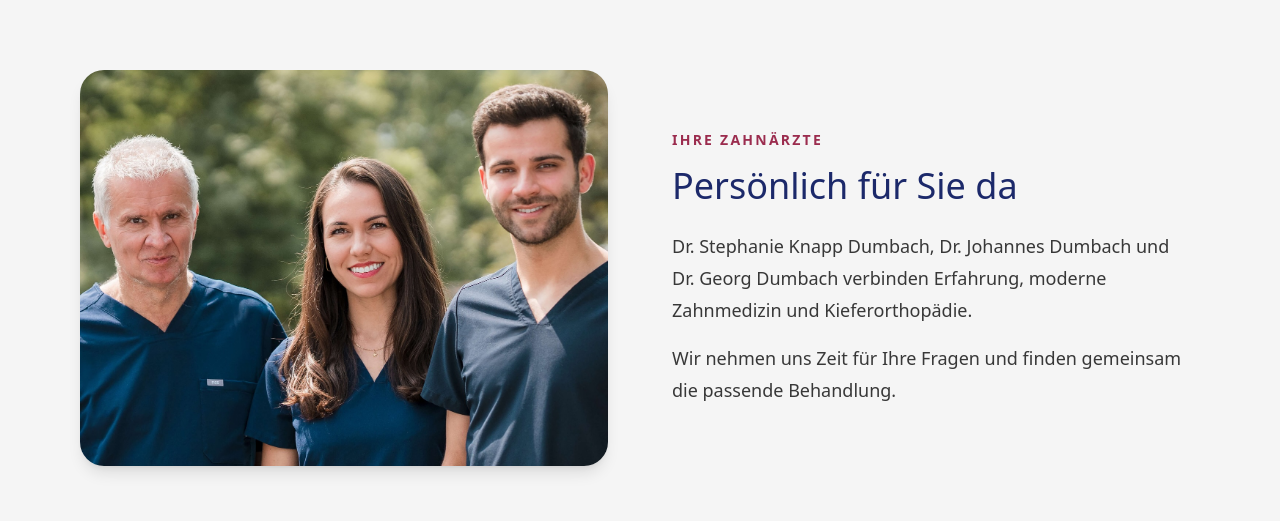
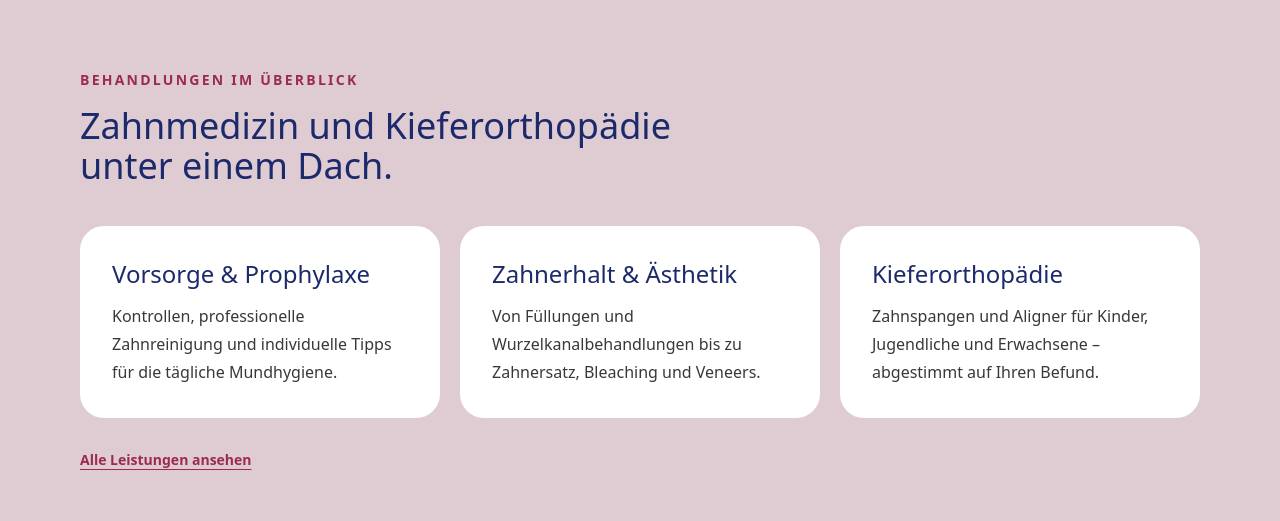
Before and after one commit to chrisknapp98/react-dentist-example, a Next.js app: page / in a window 1280 px wide. Shown: the part 1166-1687 px from the top of the page. Built offline with nearby package versions, Linux system fonts and the light colour scheme; no server answers.

Commit message:
add some sections

```diff
--- a/src/app/leistungen/page.tsx
+++ b/src/app/leistungen/page.tsx
@@ -72,6 +72,17 @@ export default function LeistungenPage() {
             </div>
           </div>
         </section>
+
+        <section className="bg-practiceSkin px-6 py-14 sm:px-12 md:py-20 lg:px-20">
+          <div className="mx-auto grid max-w-6xl gap-8 md:grid-cols-[minmax(0,1fr)_auto] md:items-center">
+            <div className="max-w-3xl">
+              <p className="text-sm font-semibold uppercase tracking-[0.16em] text-practiceRed">Nicht sicher, was passt?</p>
+              <h2 className="mt-4 text-3xl font-light leading-tight text-textBlue sm:text-4xl">Wir klären es gemeinsam in Ruhe.</h2>
+              <p className="mt-5 text-base leading-7 text-textGrey sm:text-lg sm:leading-8">Bringen Sie Ihre Fragen gern mit. Nach einer sorgfältigen Untersuchung besprechen wir verständlich, welche Behandlung sinnvoll sein kann.</p>
+            </div>
+            <a href="/kontakt" className="inline-flex w-fit rounded-full bg-practiceRed px-6 py-3 text-sm font-semibold text-white transition-transform hover:-translate-y-0.5 focus-visible:outline focus-visible:outline-2 focus-visible:outline-offset-4 focus-visible:outline-practiceRed">Beratung vereinbaren</a>
+          </div>
+        </section>
       </main>
       <Footer />
     </div>
--- a/src/app/page.tsx
+++ b/src/app/page.tsx
@@ -4,11 +4,49 @@ import { OpeningHoursAndRecentNews } from "./comingSoon/openingHoursAndRecentNew
 import Image from "next/image";
 import { Footer } from "./common/footer/footer";
 
+const treatmentAreas = [
+  {
+    title: "Vorsorge & Prophylaxe",
+    text: "Kontrollen, professionelle Zahnreinigung und individuelle Tipps für die tägliche Mundhygiene.",
+  },
+  {
+    title: "Zahnerhalt & Ästhetik",
+    text: "Von Füllungen und Wurzelkanalbehandlungen bis zu Zahnersatz, Bleaching und Veneers.",
+  },
+  {
+    title: "Kieferorthopädie",
+    text: "Zahnspangen und Aligner für Kinder, Jugendliche und Erwachsene – abgestimmt auf Ihren Befund.",
+  },
+] as const;
+
 export default function Home() {
   return (
     <div className="font-sans">
       <WelcomeBanner />
       <OpeningHoursAndRecentNews />
+      <section className="bg-practiceSkin px-6 py-14 sm:px-12 md:py-20 lg:px-20">
+        <div className="mx-auto max-w-6xl">
+          <div className="max-w-2xl">
+            <p className="text-sm font-semibold uppercase tracking-[0.16em] text-practiceRed">
+              Behandlungen im Überblick
+            </p>
+            <h2 className="mt-4 text-3xl font-light leading-tight text-textBlue sm:text-4xl">
+              Zahnmedizin und Kieferorthopädie unter einem Dach.
+            </h2>
+          </div>
+          <div className="mt-10 grid gap-5 md:grid-cols-3">
+            {treatmentAreas.map((area) => (
+              <article key={area.title} className="rounded-3xl bg-white p-7 sm:p-8">
+                <h3 className="text-2xl font-light text-textBlue">{area.title}</h3>
+                <p className="mt-3 leading-7 text-textGrey">{area.text}</p>
+              </article>
+            ))}
+          </div>
+          <a href="/leistungen" className="mt-8 inline-flex text-sm font-semibold text-practiceRed underline underline-offset-4 transition-colors hover:text-textBlue focus-visible:outline focus-visible:outline-2 focus-visible:outline-offset-4 focus-visible:outline-practiceRed">
+            Alle Leistungen ansehen
+          </a>
+        </div>
+      </section>
       <section className="bg-backgroundLightGray px-6 py-14 sm:px-12 md:py-20 lg:px-20">
         <div className="mx-auto grid max-w-6xl items-center gap-10 lg:grid-cols-2 lg:gap-16">
           <div className="relative aspect-[4/3] overflow-hidden rounded-3xl shadow-lg">
@@ -22,7 +60,7 @@ export default function Home() {
           </div>
           <div className="max-w-xl text-textGrey">
             <p className="text-sm font-semibold uppercase tracking-[0.16em] text-practiceRed">
-              Ihre Zahnärzte
+              Zahnärzte &amp; Kieferorthopädie
             </p>
             <h2 className="mt-4 text-3xl font-light text-textBlue sm:text-4xl">
               Persönlich für Sie da
--- a/src/app/praxis/page.tsx
+++ b/src/app/praxis/page.tsx
@@ -10,21 +10,6 @@ export const metadata: Metadata = {
   description:
     "Lernen Sie unsere moderne, barrierefreie Zahnarztpraxis mit Kieferorthopädie in Pegnitz kennen.",
 };
-
-const practiceHighlights = [
-  {
-    title: "Ankommen & wohlfühlen",
-    text: "Helle Räume, klare Wege und eine ruhige Atmosphäre machen Ihren Besuch von Anfang an angenehm.",
-  },
-  {
-    title: "Moderne Ausstattung",
-    text: "Unsere Behandlungsräume und diagnostischen Möglichkeiten sind auf eine präzise, zeitgemäße Behandlung ausgerichtet.",
-  },
-  {
-    title: "Für alle Generationen",
-    text: "Zahnmedizin und Kieferorthopädie unter einem Dach – persönlich abgestimmt auf jedes Alter und jedes Anliegen.",
-  },
-];
 
 export default function PraxisPage() {
   return (
@@ -89,37 +74,6 @@ export default function PraxisPage() {
                   className="object-cover"
                 />
               </div>
-            </div>
-          </div>
-        </section>
-
-        <section className="px-6 py-14 sm:px-12 md:py-20 lg:px-20">
-          <div className="mx-auto max-w-6xl">
-            <div className="max-w-2xl">
-              <p className="text-sm font-semibold uppercase tracking-[0.16em] text-practiceRed">
-                Was Sie erwartet
-              </p>
-              <h2 className="mt-4 text-3xl font-light text-textBlue sm:text-4xl">
-                Mit Ruhe, Klarheit und moderner Technik behandelt
-              </h2>
-            </div>
-            <div className="mt-10 grid gap-5 md:grid-cols-3">
-              {practiceHighlights.map((highlight, index) => (
-                <article
-                  key={highlight.title}
-                  className="rounded-2xl bg-backgroundLightGray p-7 sm:p-8"
-                >
-                  <p className="text-sm font-semibold text-practiceRed">
-                    0{index + 1}
-                  </p>
-                  <h3 className="mt-5 text-xl font-medium text-textBlue">
-                    {highlight.title}
-                  </h3>
-                  <p className="mt-3 leading-7 text-textGrey">
-                    {highlight.text}
-                  </p>
-                </article>
-              ))}
             </div>
           </div>
         </section>
--- a/src/app/team/page.tsx
+++ b/src/app/team/page.tsx
@@ -60,7 +60,7 @@ export default function TeamPage() {
                 Unser Team
               </p>
               <h1 className="mt-4 text-4xl font-light leading-tight text-textBlue sm:text-5xl">
-                Kompetenz, die persönlich bleibt.
+                Ihre Zahnärzte &amp; Kieferorthopädie in Pegnitz.
               </h1>
               <p className="mt-6 text-base leading-7 sm:text-lg sm:leading-8">
                 Wir verbinden Zahnmedizin und Kieferorthopädie mit dem Anspruch,
```
